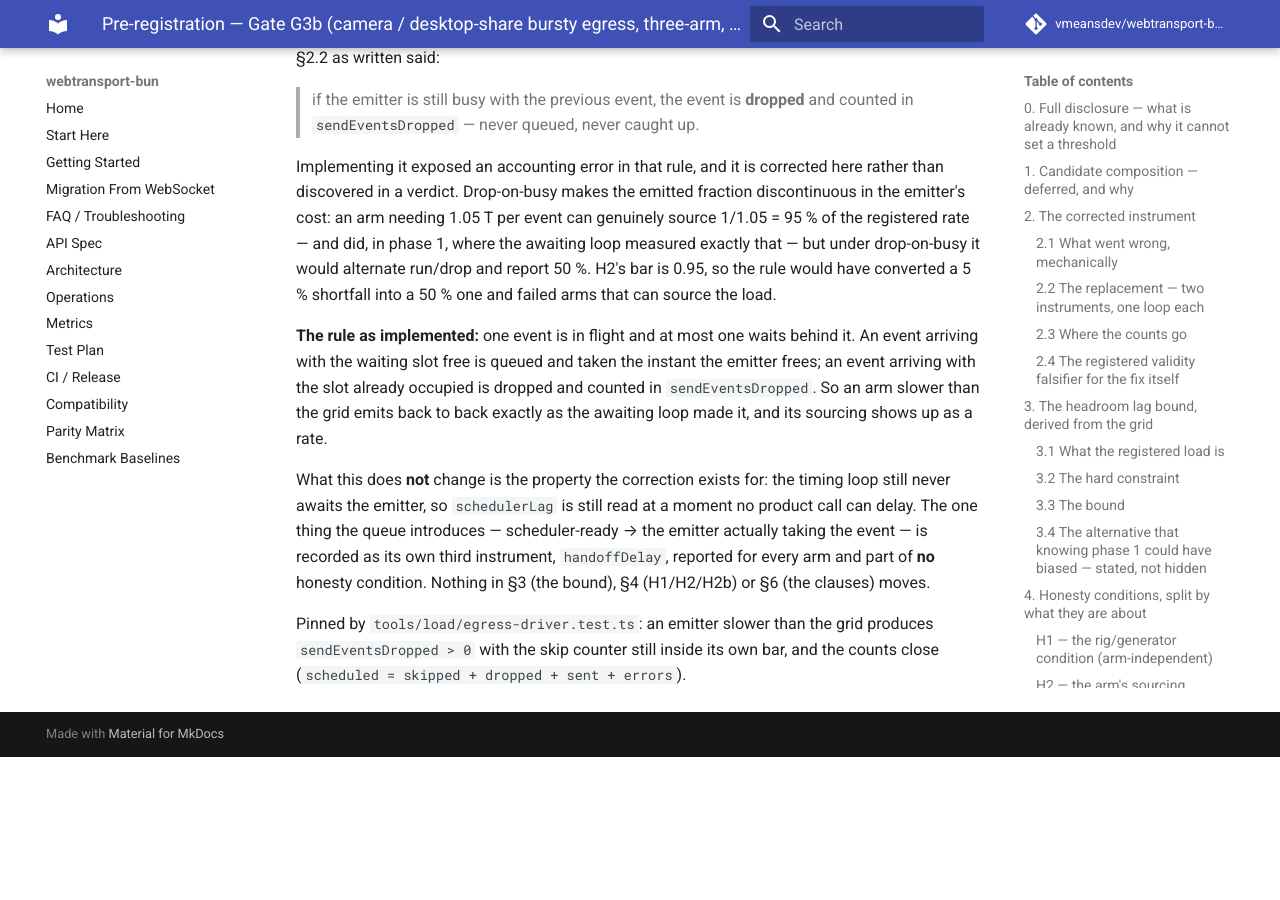
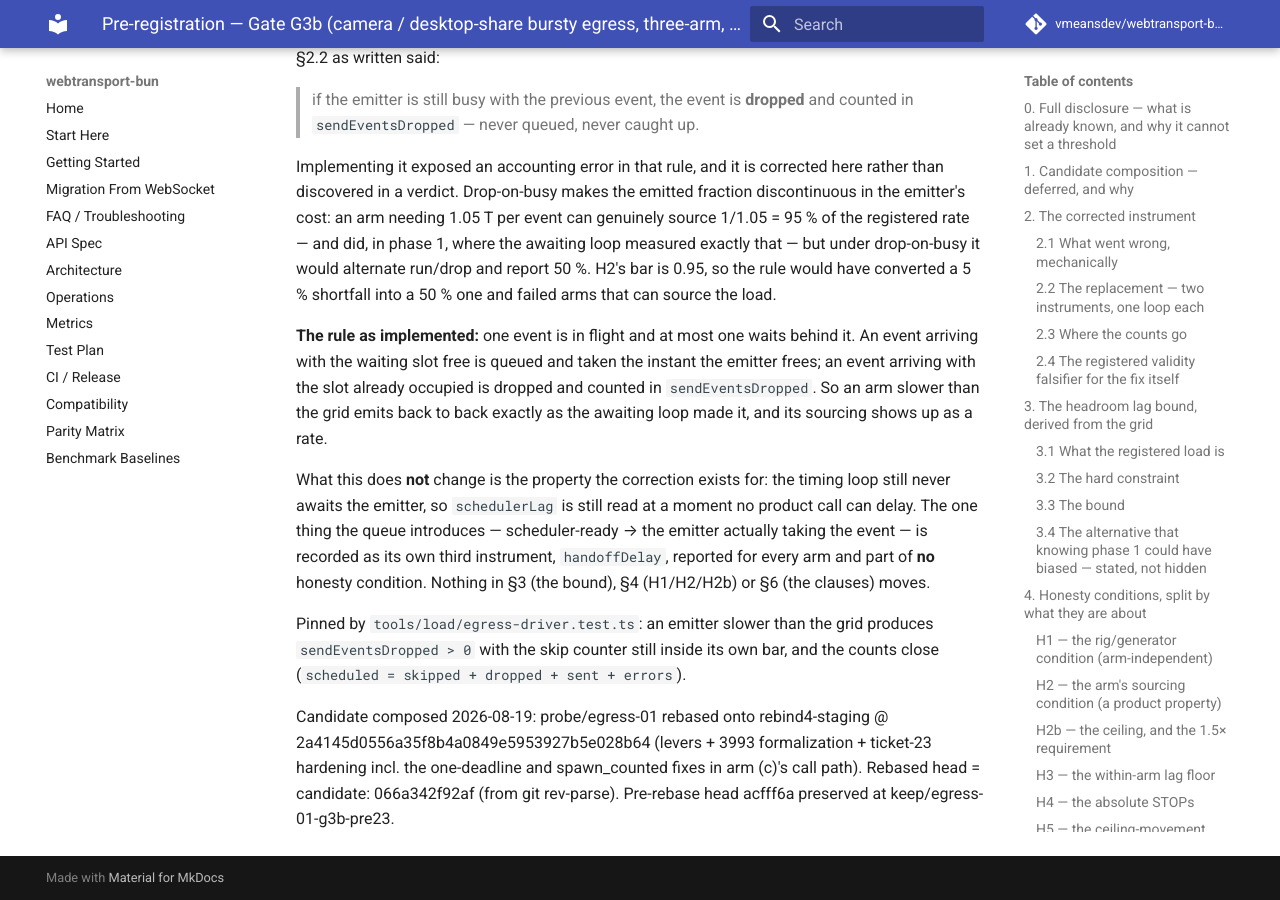
Before and after one commit to vmeansdev/webtransport-bun, an MkDocs documentation site: the page built from docs/research/preregistrations/gate-g3b.md, in a window 1280 px wide and 900 px high, scrolled down 11785 px. Built offline with MkDocs 1.6.1 and Material for MkDocs 9.7.7, drawn with Linux system fonts in a browser that asks for light colours; comment, search, counter and statistics services are not loaded; before the commit the page ends 12542 px from its top, so only the background shows below that.

Commit message:
Record the G3b candidate composition in the registration, so the dispatch's base is on the page before the run.
Co-Authored-By: Claude Fable 5 <noreply@anthropic.com>
Claude-Session: https://claude.ai/code/session_01J6XgaCwKmiXs7S56nLNgbf

```diff
--- a/docs/research/preregistrations/gate-g3b.md
+++ b/docs/research/preregistrations/gate-g3b.md
@@ -530,3 +530,11 @@ moves.
 Pinned by `tools/load/egress-driver.test.ts`: an emitter slower than the grid
 produces `sendEventsDropped > 0` with the skip counter still inside its own bar,
 and the counts close (`scheduled = skipped + dropped + sent + errors`).
+
+
+<!-- §9 candidate composition record (orchestrator, pre-dispatch) -->
+Candidate composed 2026-08-19: probe/egress-01 rebased onto rebind4-staging
+@ 2a4145d0556a35f8b4a0849e5953927b5e028b64 (levers + 3993 formalization +
+ticket-23 hardening incl. the one-deadline and spawn_counted fixes in arm (c)'s
+call path). Rebased head = candidate: 066a342f92af (from git rev-parse).
+Pre-rebase head acfff6a preserved at keep/egress-01-g3b-pre23.
```
